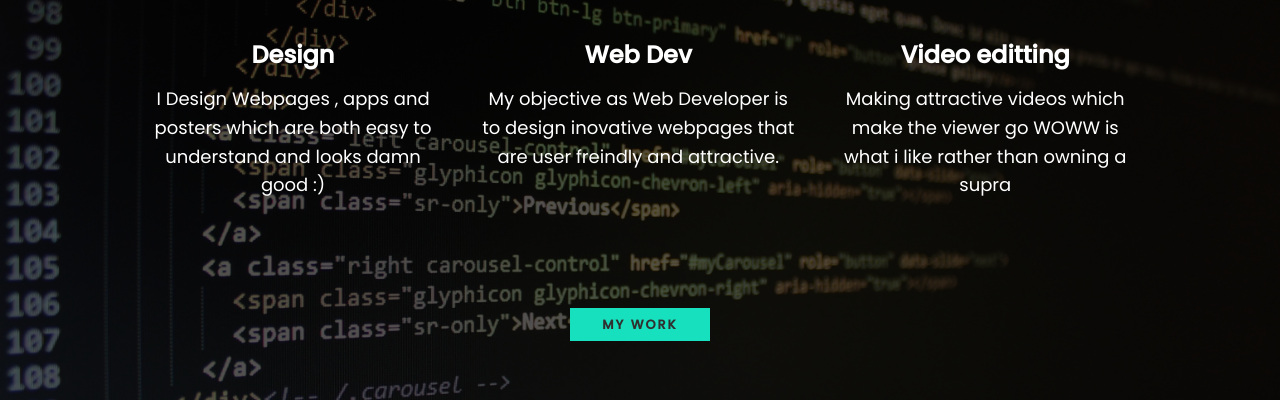
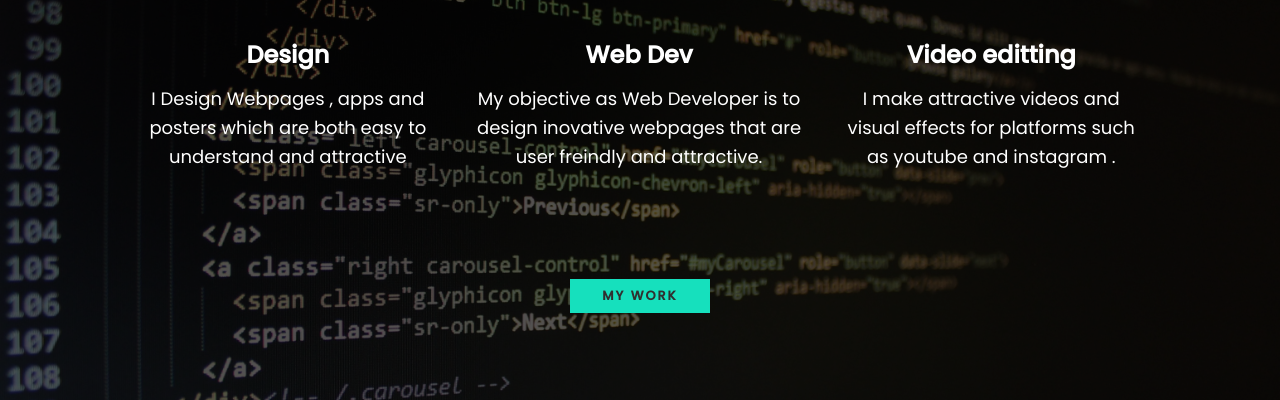
Before and after one commit to JAYENDRA06/Portfolio, a plain HTML site: page index.html in a window 1280 px wide. Shown: the part 776-1176 px from the top of the page. Drawn offline with Linux system fonts and the light colour scheme; a web font is replaced by a local one.

Commit message:
What i do section updtaed

```diff
--- a/index.html
+++ b/index.html
@@ -46,7 +46,7 @@
 
                 <h3>Design</h3>
                 <p>
-                    I Design Webpages , apps and posters which are both easy to understand and looks damn good :)
+                    I Design Webpages , apps and posters which are both easy to understand and attractive
                 </p>
             </div>
             <div class="service">
@@ -58,7 +58,7 @@
             <div class="service">
                 <h3>Video editting</h3>
                 <p>
-                    Making attractive videos which make the viewer go WOWW is what i like rather than owning a supra
+                    I make attractive videos and visual effects for platforms such as youtube and instagram .
                 </p>
             </div>
         </div>
```
